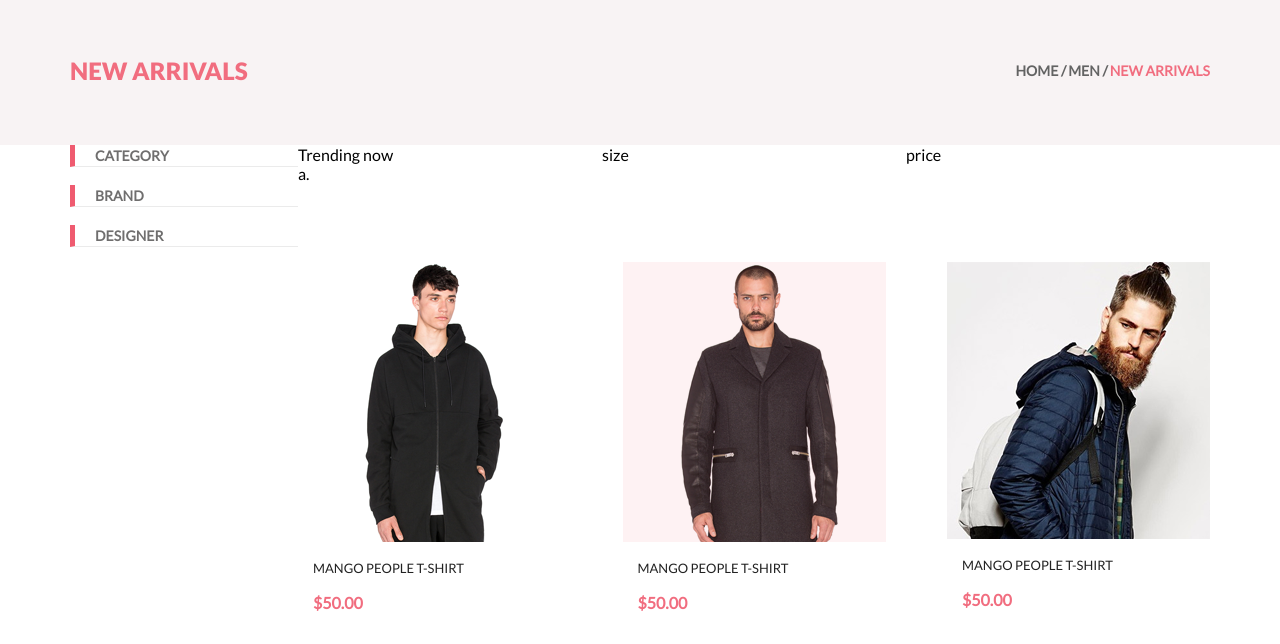
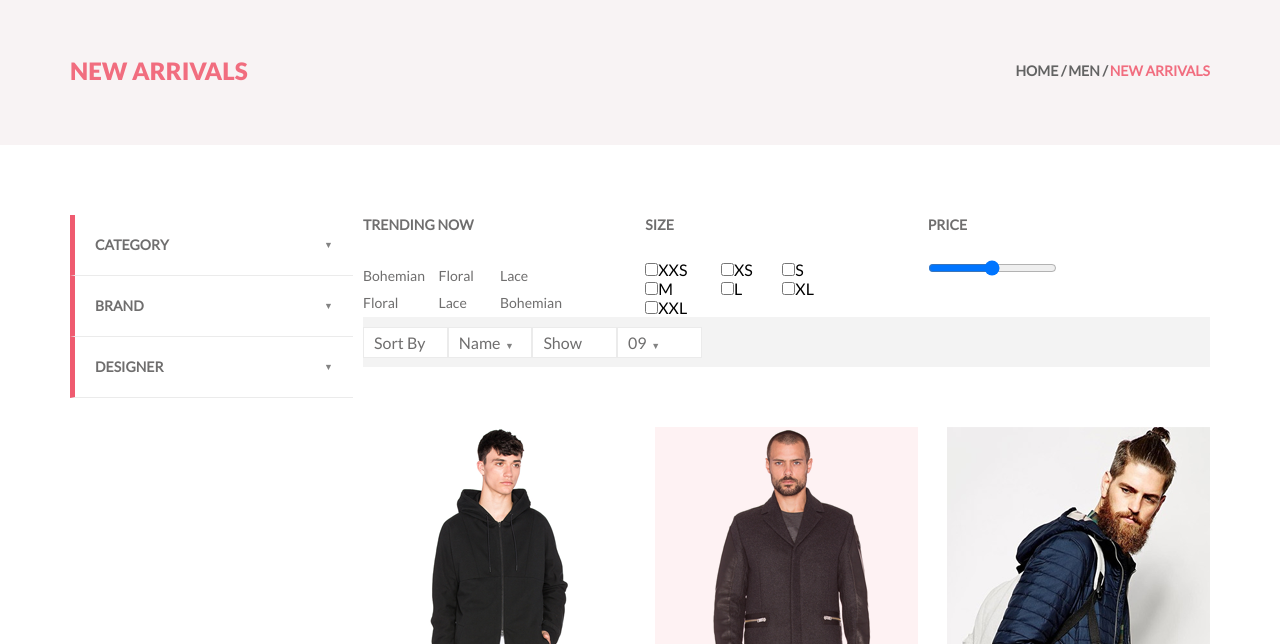
Before and after one commit to kipishoid/gb_lesson, a website: page product.html in a window 1280 px wide. Shown: the part 156-800 px from the top of the page. Drawn offline with Linux system fonts and the light colour scheme.

Commit message:
product_menu

```diff
--- a/product.html
+++ b/product.html
@@ -200,28 +200,54 @@
     <div class="container">
       <div class="product__promo__content">
         <div class="product__promo__menu">
-          <ul class="product__promo__menu__side">
-            <li class="product__promo__menu__list"><a class="product__promo__menu__list__link" href="#">Category</a>
-            </li>
-            <li class="product__promo__menu__list"><a class="product__promo__menu__list__link" href="#">Brand</a></li>
-            <li class="product__promo__menu__list"><a class="product__promo__menu__list__link" href="#">designer</a>
-            </li>
-          </ul>
+          <details class="product__promo__menu__list">
+            <summary class="product__promo__menu__link product__promo__menu__link1">Category</summary>
+          </details>
+          <details class="product__promo__menu__list">
+            <summary class="product__promo__menu__link product__promo__menu__link2">Brand</summary>
+          </details>
+          <details class="product__promo__menu__list">
+            <summary class="product__promo__menu__link product__promo__menu__link3">designer</summary>
+          </details>
         </div>
         <div class="product__promo__price">
           <div class="product__promo__price__filter">
             <div class="product__promo__price__filter__trending">
               <p class="product__promo__price__filter__paragraph">Trending now</p>
-              a.
+              <div class="product__promo__price__filter__list">
+                <a href="#" class="product__promo__price__filter__link">Bohemian</a>
+                <a href="#" class="product__promo__price__filter__link">Floral</a>
+                <a href="#" class="product__promo__price__filter__link">Lace</a>
+                <a href="#" class="product__promo__price__filter__link">Floral</a>
+                <a href="#" class="product__promo__price__filter__link">Lace</a>
+                <a href="#" class="product__promo__price__filter__link">Bohemian</a>
+              </div>
             </div>
             <div class="product__promo__price__filter__size">
               <p class="product__promo__price__filter__paragraph">size</p>
+              <div class="product__promo__price__filter__list">
+                <p><input type="checkbox" name="a" value="">XXS</p>
+                <p><input type="checkbox" name="a" value="XL">XS</p>
+                <p><input type="checkbox" name="a" value="XL">S</p>
+                <p><input type="checkbox" name="a" value="XL">M</p>
+                <p><input type="checkbox" name="a" value="XL">L</p>
+                <p><input type="checkbox" name="a" value="XL">XL</p>
+                <p><input type="checkbox" name="a" value="XL">XXL</p>
+              </div>
             </div>
             <div class="product__promo__price__filter__price">
               <p class="product__promo__price__filter__paragraph">price</p>
+              <input type="range" min="0" max="100" step="1" value="50">
             </div>
-            <div class="product__promo__price__filter__sort">
-
+            <div class="product__promo__price__sort">
+              <p class="product__promo__price__paragraph">Sort By</p>
+              <details class="product__promo__price__sortby">
+                <summary class="product__promo__price__summary1">Name</summary>
+              </details>
+              <p class="product__promo__price__paragraph">Show</p>
+              <details class="product__promo__price__sortby">
+                <summary class="product__promo__price__summary2">09</summary>
+              </details>
             </div>
           </div>
           <div class="cards__item">
@@ -495,7 +521,6 @@
     </div>
   </footer>
 
-
 </body>
 
 </html>
--- a/src/css/main.sass
+++ b/src/css/main.sass
@@ -571,6 +571,7 @@
 .product__banner
   background-color: #f8f3f4
   height: 148px
+  margin-bottom: 70px
   &__container
     height: 100%
   &__content
@@ -609,6 +610,8 @@
     display: grid
     grid-template-columns: 1fr 4fr
   &__menu
+    width: 293px
+    padding-right: 10px
     &__side
       display: grid
       grid-template-rows: repeat(3, max-content)
@@ -617,14 +620,26 @@
       list-style-type: none
       border-left: 5px solid #ef5b70
       border-bottom: 1px solid #ebebeb
-      &__link
-        text-decoration: none
-        color: #6f6e6e
-        font-size: 14px
-        font-weight: 700
-        line-height: 20px
-        text-transform: uppercase
-        padding: 20px
+    &__link
+      text-decoration: none
+      color: #6f6e6e
+      font-size: 14px
+      font-weight: 700
+      line-height: 20px
+      text-transform: uppercase
+      padding: 20px
+      display: grid
+      grid-template-columns: 1fr 1fr
+      &::-webkit-details-marker
+        display: none
+      &:after
+        content: '▼'
+        padding-left: 50%
+        font-size: 9px
+        color: #838383
+        display: grid
+        justify-content: end
+
   &__price
     display: grid
     grid-template-columns: repeat(3, max-content)
@@ -634,9 +649,47 @@
       display: grid
       grid-column: 1/4
       grid-template-columns: repeat(3, 1fr)
+      grid-template-rows: repeat(2, max-content)
       &__trending
         display: grid
-        grid-template-rows: repeat(3, 1fr)
+      &__paragraph
+        grid-column: 1/2
+        font-size: 14px
+        font-weight: bold
+        line-height: 1.43
+        color: #6f6e6e
+        text-transform: uppercase
+        padding-bottom: 25px
+      &__list
+        display: grid
+        grid-template-columns: 25% 20% 25%
+        grid-column-gap: 5px
+      &__link
+        text-decoration: none
+        font-size: 14px
+        color: #6f6e6e
+        line-height: 1.8
+    &__sort
+      display: grid
+      grid-template-columns: repeat(4,10%)
+      grid-column: 1/4
+      background-color: #f3f3f3
+      height: 50px
+      align-items: center
+    &__paragraph, &__sortby
+      border: 1px solid #ebebeb
+      background-color: $white
+      color: #6f6e6e
+      padding: 5px 10px
+    &__summary1, &__summary2
+      display: block
+      &::-webkit-details-marker
+        display: none
+      &:after
+        content: '▼'
+        padding-left: 0.5em
+        font-size: 9px
+        color: #838383
 
 .product__bigbanner
   background-color: #222224
--- a/src/css/vars.sass
+++ b/src/css/vars.sass
@@ -3,3 +3,4 @@
 $light: #EDEDED
 $gray: #4B5A65
 $gutter: 20px
+$white: #ffffff
```
Also changed, not shown: build/css/style.css, 1 other file.
